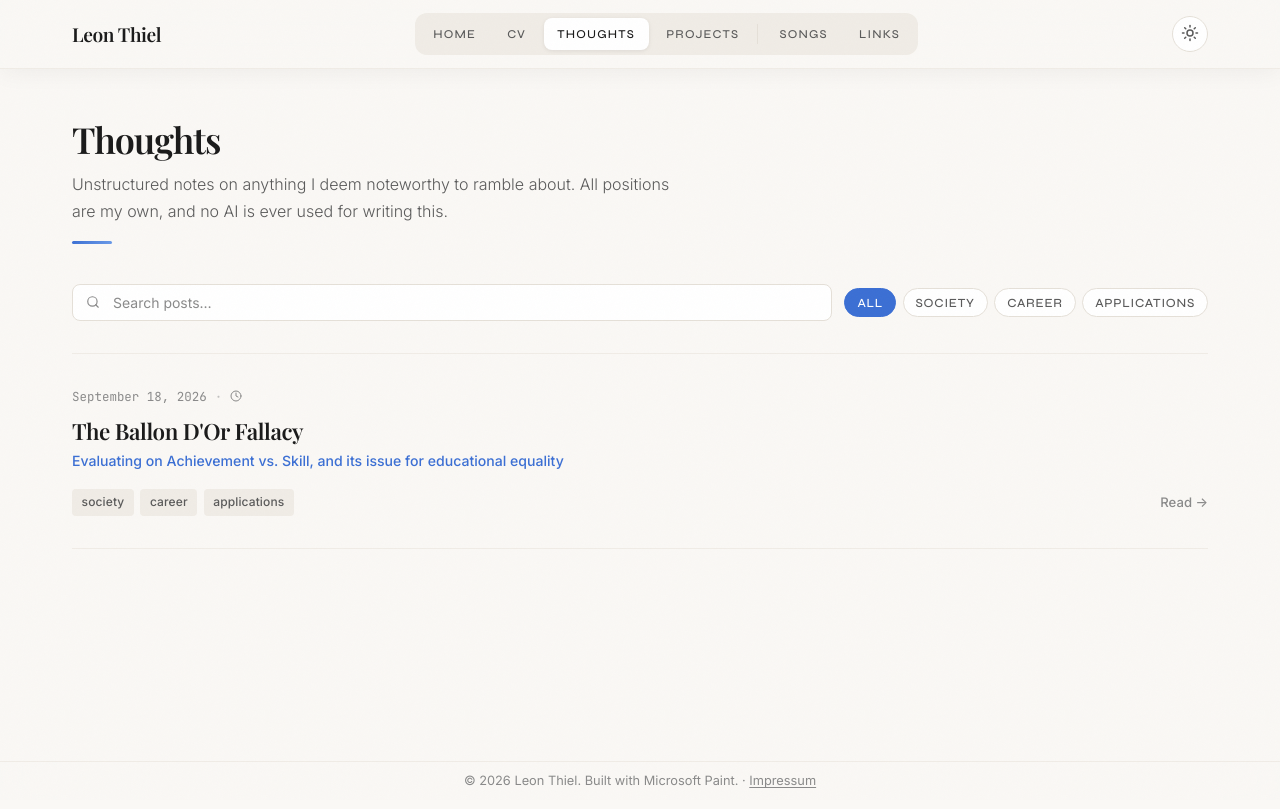
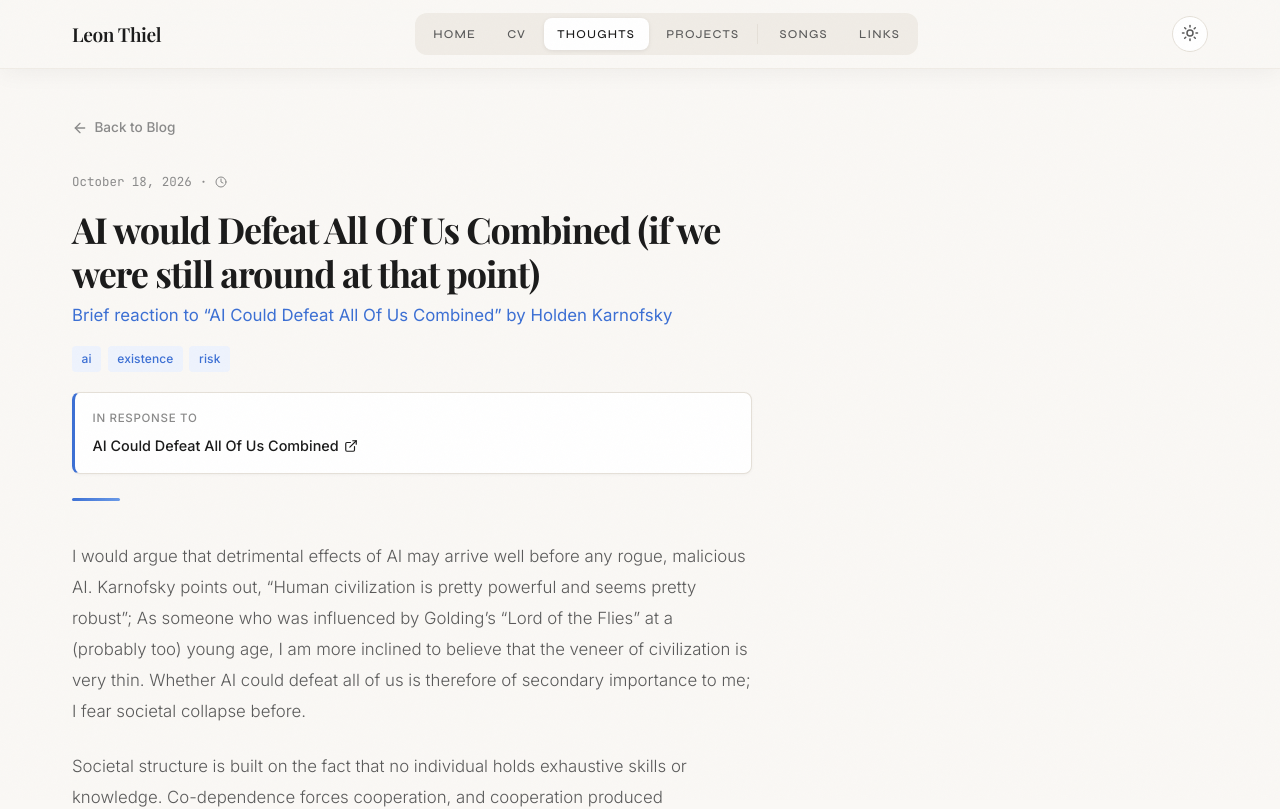
Before and after one commit to leonhenrik/leonhenrik.github.io, a React (Vite) app: page /blog/ai-would-defeat-us in a window 1280 px wide. Before the commit this address led to /blog. Shown: the top 809 px of the page. Built offline with nearby package versions, Linux system fonts and the light colour scheme; a web font is replaced by a local one.

Commit message:
article 2

```diff
--- a/src/data/content.js
+++ b/src/data/content.js
@@ -378,6 +378,30 @@ However, for students, realizing that in this attention economy, signals like th
 After all, while awards surely feel cool, in the end, they are fancy noise. It’s very worth it to look beyond and to not further give a rise to credential-chasing-game as it is overly apparent in the US.
 `,
   },
+ {
+    slug: 'ai-would-defeat-us',
+    title: 'AI would Defeat All Of Us Combined (if we were still around at that point)',
+    subtitle: 'Brief reaction to “AI Could Defeat All Of Us Combined” by Holden Karnofsky',
+    date: 'October 18, 2026',
+    tags: ['ai', 'existence', 'risk'],
+    excerpt: "",
+    sourceArticle: {
+      title: 'AI Could Defeat All Of Us Combined',
+      url: 'https://www.cold-takes.com/ai-could-defeat-all-of-us-combined/',
+    },
+    content: `I would argue that detrimental effects of AI may arrive well before any rogue, malicious AI. Karnofsky points out, “Human civilization  is pretty powerful and seems pretty robust”; As someone who was influenced by Golding’s “Lord of the Flies” at a (probably too) young age, I am more inclined to believe that the veneer of civilization is very thin. Whether AI could defeat all of us is therefore of secondary importance to me; I fear societal collapse before.
+
+Societal structure is built on the fact that no individual holds exhaustive skills or knowledge. Co-dependence forces cooperation, and cooperation produced democracy, labor unions, and, at least conceptually, mitigated the risk of a permanent underclass. As Karnofsky describes it, AI will be seen as a population of cheaper, highly skilled individuals accessing the internet from another planet – How fast would we transfer our resources, jobs, etc.? When skill and intelligence become procurable commodities, and increased computing capabilities and collective cognitive offloading concentrate them in the hands of a few, human cooperation breaks.
+
+Enter a vicious cycle in which people with diminished bargaining power and societal roles further dissociate from societal structures. With a lower stake in the remaining institutions and economic systems, the resulting loss of shared belief might trigger rogue human agents before any rogue AI. If AI excels in a critical mass of domains, the existential question of our purpose will inevitably catalyze such societal erosion.
+
+Lastly, we are heading into an epistemic crisis about trust, information and ownership. Recently, the video-call agent “Griffin” almost passed the Turing Test; traditional methods of human verification are no longer viable. New models can reverse-engineer software from binaries, eroding the long standing concept of “security by obscurity” and risking unprecedented waves of breaches and insolvencies in the tech sector.
+
+Karnofsky treats those points as secondary concerns. I, however, am particularly concerned about the dangers of AI that arise while we cannot solve the coordination problem (which I would expect to become easier when a common enemy, a rogue AI is trying to take down society). Until then, the danger of defecting AI firms or countries makes rushed development and implementation individually rational strategy, leading to a suboptimal equilibrium in this Prisoner’s Dilemma, although a coordinated slowdown would be desirable.
+But yes, Karnofsky has a point: maybe AI will go rogue afterward.
+`
+
+  },
 ]
 
 export const links = [
--- a/src/pages/Blog.css
+++ b/src/pages/Blog.css
@@ -121,6 +121,44 @@
   margin-bottom: 1rem;
 }
 
+.blog-source-article {
+  display: flex;
+  flex-direction: column;
+  align-items: flex-start;
+  gap: 0.4rem;
+  margin-top: 1.25rem;
+  padding: 1rem 1.1rem;
+  border: 1px solid var(--border);
+  border-left: 3px solid var(--accent);
+  border-radius: 8px;
+  background: var(--bg-card);
+  box-shadow: var(--shadow-sm);
+}
+
+.blog-source-article > span {
+  font-size: 0.72rem;
+  font-weight: 500;
+  letter-spacing: 0.06em;
+  color: var(--text-tertiary);
+  text-transform: uppercase;
+}
+
+.blog-source-article a {
+  display: inline-flex;
+  align-items: center;
+  gap: 0.35rem;
+  color: var(--text-primary);
+  font-size: 0.9rem;
+  font-weight: 500;
+  line-height: 1.5;
+  text-decoration: none;
+  transition: color var(--transition);
+}
+
+.blog-source-article a:hover {
+  color: var(--accent);
+}
+
 .blog-post-divider {
   width: 48px;
   height: 3px;
--- a/src/pages/BlogPost.jsx
+++ b/src/pages/BlogPost.jsx
@@ -1,6 +1,6 @@
 import { useParams, Link, Navigate } from 'react-router-dom'
 import { motion } from 'framer-motion'
-import { ArrowLeft, Clock } from 'lucide-react'
+import { ArrowLeft, Clock, ExternalLink } from 'lucide-react'
 import { blogPosts } from '../data/content'
 import '../styles/pages.css'
 import './Blog.css'
@@ -39,6 +39,15 @@ export default function BlogPost() {
             <span className="tag accent" key={i}>{tag}</span>
           ))}
         </div>
+        {post.sourceArticle && (
+          <aside className="blog-source-article">
+            <span>In response to</span>
+            <a href={post.sourceArticle.url} target="_blank" rel="noopener noreferrer">
+              {post.sourceArticle.title}
+              <ExternalLink size={14} aria-hidden="true" />
+            </a>
+          </aside>
+        )}
         <hr className="blog-post-divider" />
       </div>
 
```
